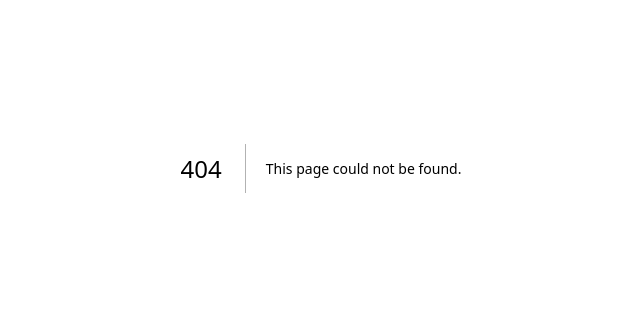
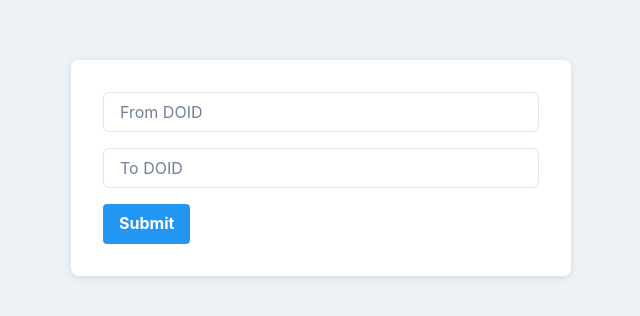
Before and after one commit to SECourse2023/pink, a Next.js app in the folder apps/ui/: page /queryview in a window 1280 px wide. Before the commit this address had no page. Shown: the part 232-548 px from the top of the page, without its empty margins (319-959 px from the left). Built offline with nearby package versions, Linux system fonts and the light colour scheme.

Commit message:
Queryview2 (#6)
* qview

* final qview

* del

---------

Co-authored-by: py <py@email.com>

```diff
--- a/apps/ui/package.json
+++ b/apps/ui/package.json
@@ -19,9 +19,9 @@
     "react-dom": "^18.2.0"
   },
   "devDependencies": {
-    "@types/node": "^17.0.12",
-    "@types/react": "^18.0.22",
-    "@types/react-dom": "^18.0.7",
+    "@types/node": "^17.0.45",
+    "@types/react": "^18.0.35",
+    "@types/react-dom": "^18.0.11",
     "eslint-config-next": "latest",
     "eslint-config-prettier": "^8.3.0",
     "eslint-plugin-react": "7.28.0",
--- /dev/null
+++ b/apps/ui/pages/queryview.tsx
@@ -0,0 +1,64 @@
+import React, { useState } from 'react'
+import { Flex, Box, Input, Button } from '@chakra-ui/react'
+
+interface QueryViewProps {
+  onSubmit: (fromDoid: string, toDoid: string) => void
+}
+
+const QueryView: React.FC<QueryViewProps> = ({ onSubmit }) => {
+  const [fromDoid, setFromDoid] = useState('')
+  const [toDoid, setToDoid] = useState('')
+
+  const handleSubmit = () => {
+    onSubmit(fromDoid, toDoid)
+  }
+
+  return (
+    <Flex
+      direction="column"
+      alignItems="center"
+      justifyContent="center"
+      height="100vh"
+      bg="gray.100"
+    >
+      <Box
+        w="100%"
+        maxWidth="500px"
+        p="2rem"
+        boxShadow="0 2px 8px rgba(0, 0, 0, 0.1)"
+        borderRadius="8px"
+        bg="white"
+      >
+        <Box as="form" w="100%">
+          <Input
+            mb="1rem"
+            type="text"
+            value={fromDoid}
+            onChange={(e) => setFromDoid(e.target.value)}
+            placeholder="From DOID"
+            variant="outline"
+          />
+          <Input
+            mb="1rem"
+            type="text"
+            value={toDoid}
+            onChange={(e) => setToDoid(e.target.value)}
+            placeholder="To DOID"
+            variant="outline"
+          />
+          <Button
+            onClick={handleSubmit}
+            bg="#2196f3"
+            color="white"
+            fontWeight="bold"
+            borderRadius="4px"
+          >
+            Submit
+          </Button>
+        </Box>
+      </Box>
+    </Flex>
+  )
+}
+
+export default QueryView
```
Also changed, not shown: 1 other file (tests, documents, lock files or other folders).
